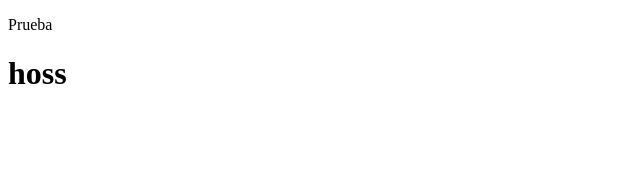
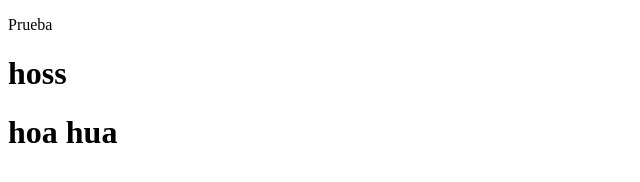
Before and after one commit to 0alexis/Prueba-, a plain HTML site: page prueba.html in a window 1280 px wide. Shown: the whole page, without its empty margins (0-640 px from the left). Drawn offline with Linux system fonts and the light colour scheme.

Commit message:
segunda prueba

```diff
--- a/prueba.html
+++ b/prueba.html
@@ -9,5 +9,6 @@
 <body>
     <p>Prueba</p>
     <h1>hoss</h1>
+    <h1>hoa hua</h1>
 </body>
 </html>
```
Also changed, not shown: index.html (+1 -1 lines).
